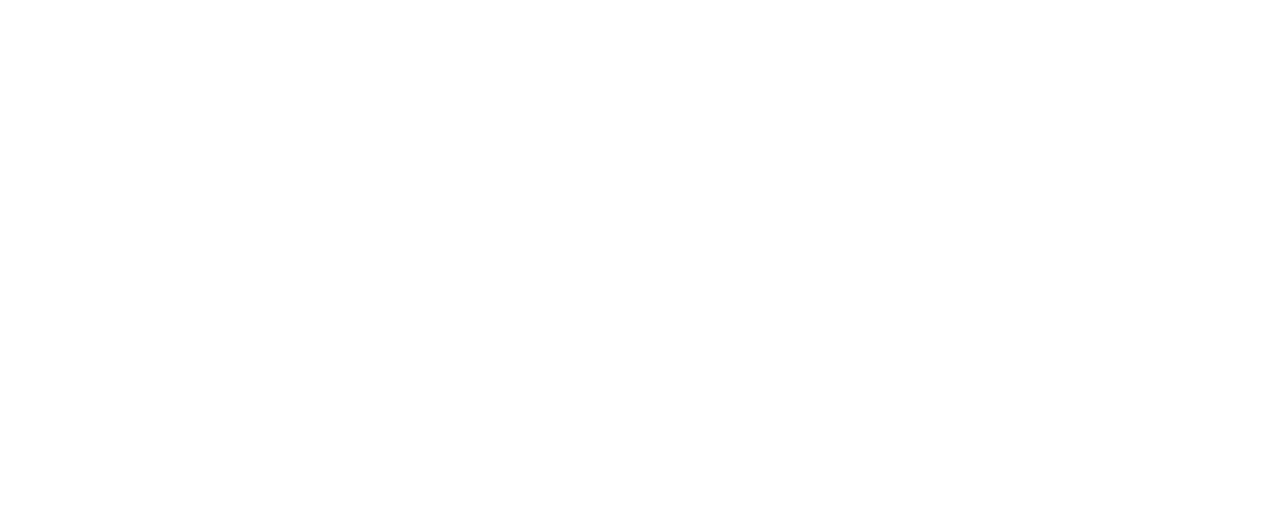
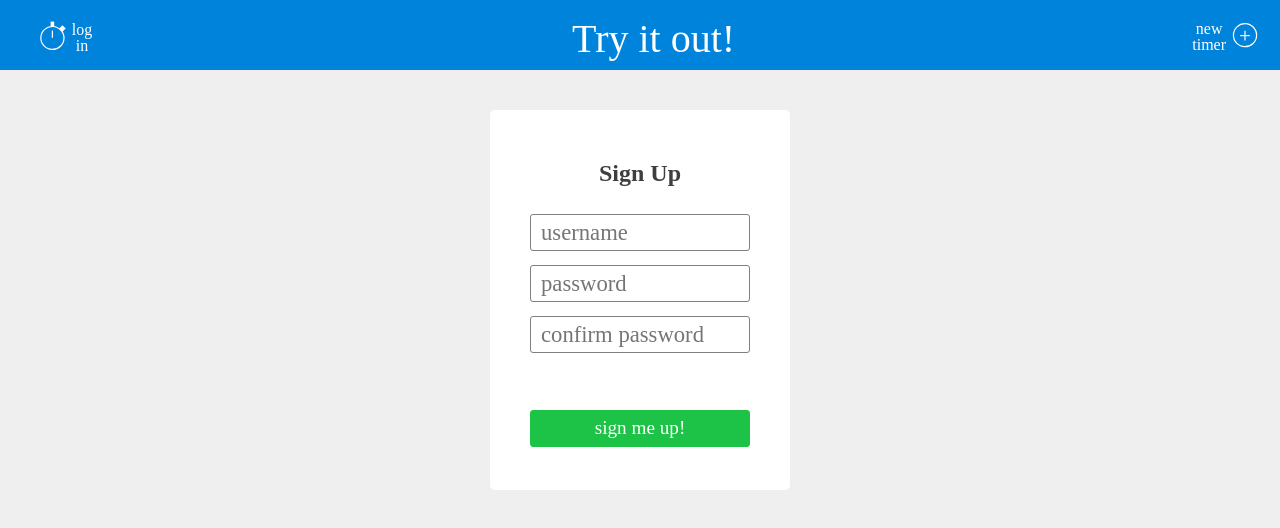
Before and after one commit to alodahl/project-timer, a website: page public/signup.html in a window 1280 px wide. Drawn offline with Linux system fonts and the light colour scheme.

Commit message:
start signup and dashboard html

```diff
--- a/public/index.css
+++ b/public/index.css
@@ -1,7 +1,9 @@
 :root {
-  --blue: #2D85BC;
+  --blue: #0083DB;
   --darkgray: #3F3F3F;
   --lightgray: #EFEFEF;
+  --mediumgray: #B2B2B2;
+  --green: #1DC346;
 }
 
 body {
@@ -10,7 +12,11 @@ body {
   color: var(--darkgray);
 }
 
-header {
+.gray-background {
+  background-color: var(--lightgray);
+}
+
+.landing-page-header {
   background-color: #D5EBEB;
   background-image: linear-gradient(to bottom, rgba(0, 0, 0, 0) 0%,rgba(0, 0, 0, 0) 70%,rgba(0, 0, 0, 0.7) 100%, transparent), url("images/watercolorCity-700px.png");
   height: 580px;
@@ -38,6 +44,54 @@ h1 {
 
 p {
   font-size: 0.8em;
+}
+
+input {
+  box-sizing: border-box;
+  border: 1px solid gray;
+  border-radius: 3px;
+  width: 220px;
+  height: 37px;
+  margin: 7px;
+  padding: 10px 7px 4px 10px;
+}
+
+input::placeholder {
+  font-family: "Shree Devanagari 714";
+  font-size: 1.7em;
+  font-weight: 100;
+}
+
+.form {
+  box-sizing: border-box;
+  background-color: white;
+  border-radius: 5px;
+  text-align: center;
+  margin: 40px auto;
+  padding: 30px;
+  width: 300px;
+  height: 380px;
+}
+
+.sign-up-form-title {
+  font-size: 2.4em;
+  font-weight: 500;
+  margin-bottom: 40px;
+  color: var(--darkgray);
+}
+
+.form-button {
+    box-sizing: border-box;
+    background-color: var(--green);
+    color: white;
+    font-family: "Shree Devanagari 714";
+    font-size: 1.2em;
+    border: 1px solid var(--green);
+    border-radius: 3px;
+    width: 220px;
+    height: 37px;
+    padding: 5px;
+    margin-top: 50px;
 }
 
 .tagline {
@@ -222,7 +276,7 @@ p {
 @media only screen and (min-width: 400px) {
 
   p {
-    font-size: 1em;
+    font-size: 1.0em;
   }
 
   .timer-example-photo {
--- a/public/signup.html
+++ b/public/signup.html
@@ -3,8 +3,38 @@
   <head>
     <meta charset="utf-8">
     <title>Sign Up for Project Timer</title>
+    <link rel="stylesheet" href="index.css">
   </head>
-  <body>
-
+  <body class="gray-background">
+    <header>
+      <nav class="try-it-out-section">
+        <div class="leftnav">
+          <img class="icon-large stopwatch-for-sign-up" src="images/stopwatch-white.svg" alt="Sign Up Stopwatch Icon">
+          <div class="left-icon-text">
+            <p class="nav-text">log</p>
+            <p class="nav-text">in</p>
+          </div>
+        </div>
+        <h2 class="cursive try-it-out-header">Try it out!</h2>
+        <div class="rightnav">
+          <div class="right-icon-text">
+          <p class="nav-text">new</p>
+          <p class="nav-text">timer</p>
+          </div>
+          <img class="icon-large add-gray-icon" src="images/add-white.svg" alt="Add Timer Icon">
+        </div>
+      </nav>
+    </header>
+    <main>
+      <div class="form">
+        <form class="" action="" method="post">
+          <h2 class:"sign-up-form-title">Sign Up</h2>
+          <input type="text" name="username" placeholder="username">
+          <input type="text" name="password" placeholder="password">
+          <input type="text" name="confirm password" placeholder="confirm password">
+          <button class="form-button" type="submit" name="sign-up button">sign me up!</button>
+        </form>
+      </div>
+    </main>
   </body>
 </html>
```
Also changed, not shown: public/dashboard.html (+39 -3 lines), public/index.html (+1 -1 lines).
